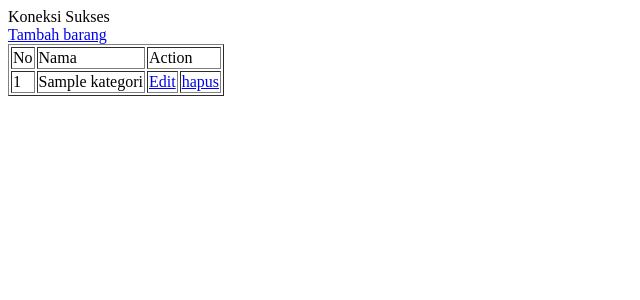
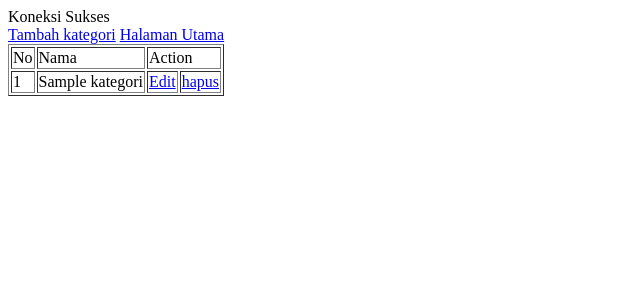
Before and after one commit to Chayasausanafrah/phpregpagi, a PHP site: page /view_kategori.php in a window 1280 px wide. Shown: the top 300 px of the page, without its empty margins (0-640 px from the left). Run offline with PHP 8.4, Linux system fonts and the light colour scheme; the visitor is signed in with stand-in values (Sample User, id 1); tables that the repository leaves empty or names only in its code hold one stand-in row (values such as "Sample post").

Commit message:
menambahkan codingan

```diff
--- a/view_kategori.php
+++ b/view_kategori.php
@@ -1,15 +1,23 @@
 <?php
 include ("koneksi.php");
+session_start();
+if(!($_SESSION['username'])){
+  echo "<SCRIPT>alert('silahkan login terlebih dahulu !');window.location='index.php'</SCRIPT>";
+}
 $query_view=mysqli_query($koneksi,"select * from kategori");
 
 ?>
 </br>
-<a href="input_barang.php" class="btn btn-danger">Tambah barang</a>
+<?php
+if($_SESSION['level']=="admin"){
+    echo '<a href="input_kategori.php" class="btn btn-danger">Tambah kategori</a>';
+}?> <a href="home.php">Halaman Utama</a>
 <table class="table table-bordered" border="1">
   <tr>
     <td>No</td>
     <td>Nama</td>
     <td colspan="4">Action</td>
+    <?php if($_SESSION['level']=="admin")?>
 
   </tr>
   <?php
@@ -18,8 +26,8 @@ $query_view=mysqli_query($koneksi,"select * from kategori");
     <tr>
       <td><?php echo $no++;?></td>
       <td><?php echo $tampil ['nama'];?></td>
-      <td><a href="edit_kategori.php?id_kategori=<?php echo $tampil ['id_kategori'];?>">Edit</a></td>
-      <td><a href="hapus_kategori.php?id_kategori=<?php echo $tampil ['id_kategori'];?>">hapus</a></td>
+      <?php if($_SESSION['level']=="admin"){ echo '<td><a href="edit_kategori.php?id_kategori='.$tampil ['id_kategori'].'">Edit</a></td>';
+      echo '<td><a href="hapus_kategori.php?id_kategori='.$tampil ['id_kategori'].'" onclick="return confirm("yakin keluar?")">hapus</a></td>';}?>
   </tr>
 <?php }?>
 
```
